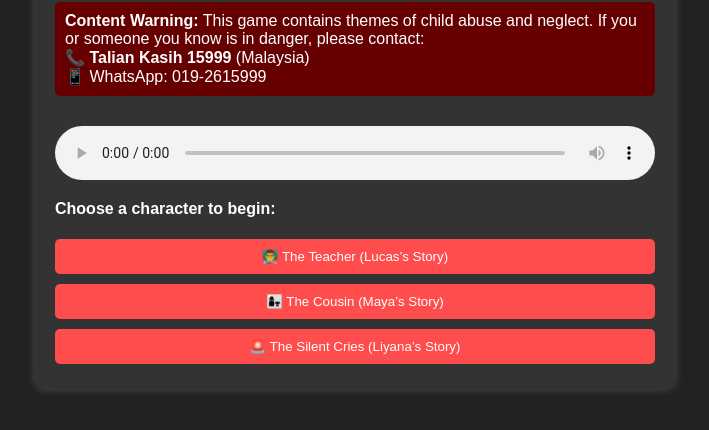
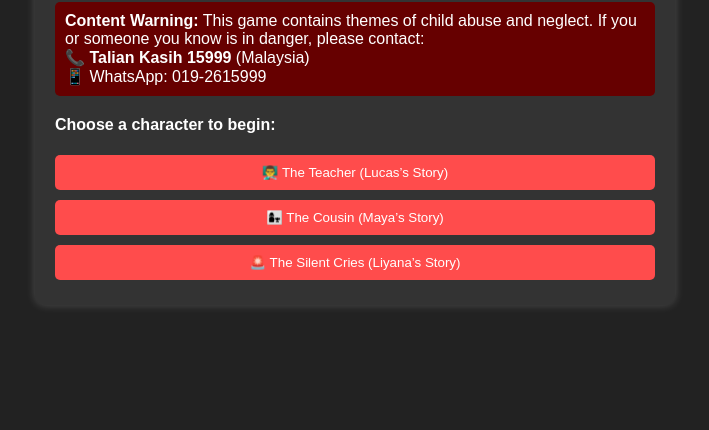
Before and after one commit to cYuanQi/SoS, a plain HTML site: page index.html in a window 1280 px wide. Shown: the part 114-544 px from the top of the page, without its empty margins (285-994 px from the left). Drawn offline with Linux system fonts and the light colour scheme.

Commit message:
Update index.html

```diff
--- a/index.html
+++ b/index.html
@@ -57,7 +57,7 @@
             <br>📱 WhatsApp: 019-2615999
         </div>
 
-        <audio controls autoplay loop>
+        <audio>
             <source src="Grief.mp3" type="audio/mpeg">
             Your browser does not support the audio element.
         </audio>
```
